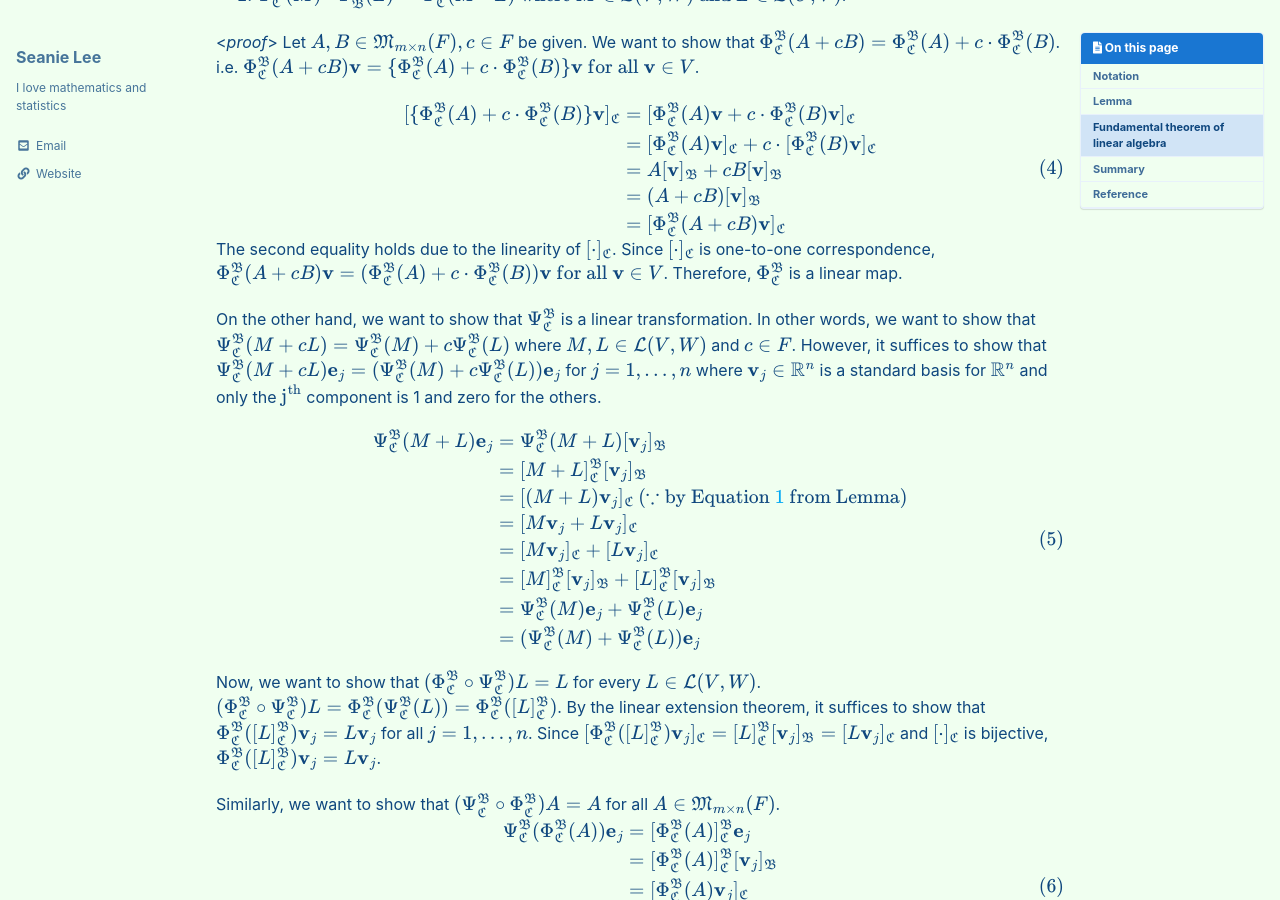
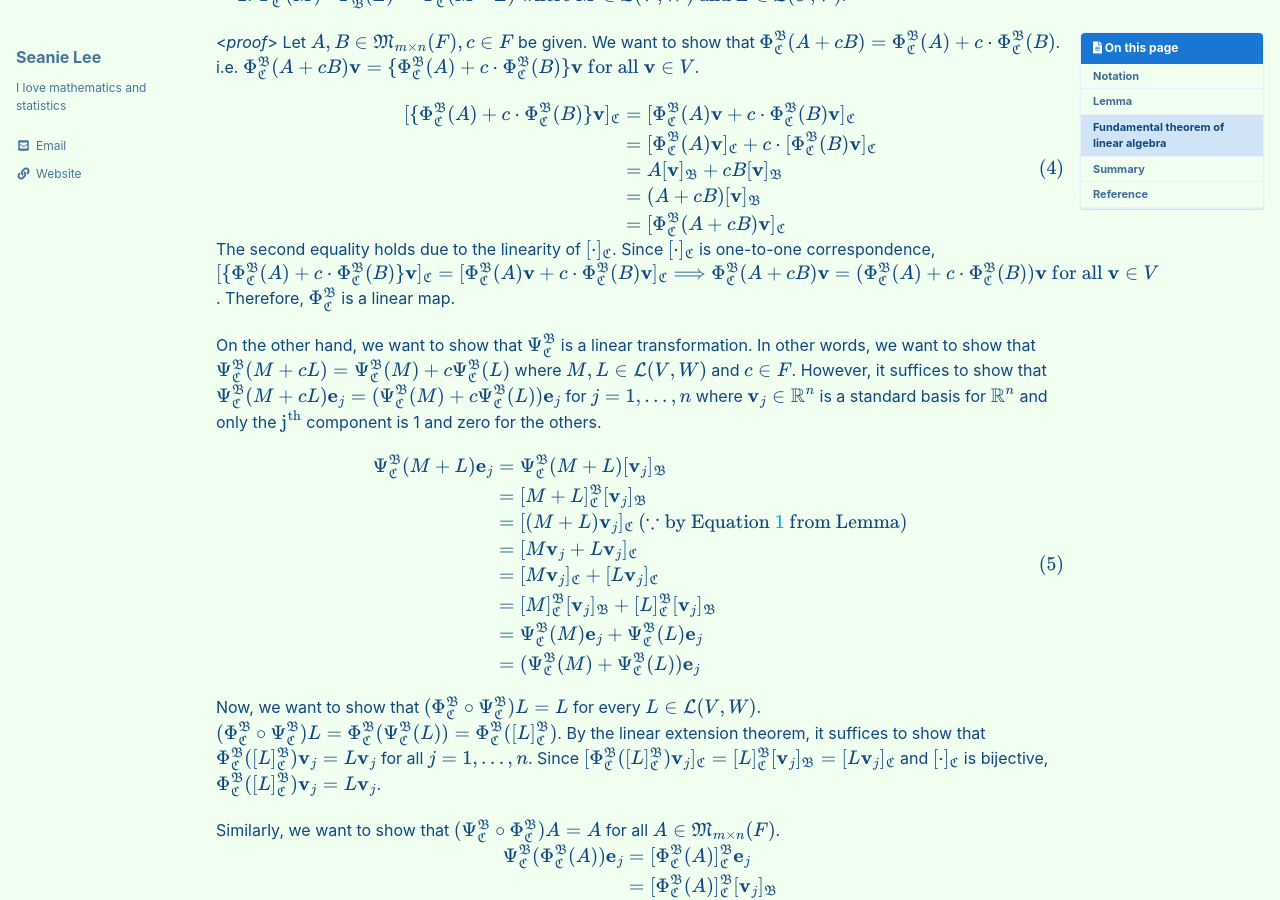
Before and after one commit to seanie12/blog, a Jekyll site: the page built from _posts/2020-12-30-fudamental-theorem-of-linear-algebra.md, in a window 1280 px wide and 900 px high, scrolled down 1263 px. Built offline with Jekyll 4.4.1, drawn with Linux system fonts in a browser that asks for light colours; cached includes are drawn as plain includes; formulas are drawn with MathJax 3.

Commit message:
Update 2020-12-30-fudamental-theorem-of-linear-algebra.md

```diff
--- a/_posts/2020-12-30-fudamental-theorem-of-linear-algebra.md
+++ b/_posts/2020-12-30-fudamental-theorem-of-linear-algebra.md
@@ -75,7 +75,7 @@ $$\begin{align}
 &= [\Phi^{\mathfrak{B}}_{\mathfrak{C}}(A + cB)\mathbf{v}]_{\mathfrak{C}}
 \end{split}
 \end{align}$$
-The second equality holds due to the linearity of $$[\cdot]_{\mathfrak{C}}$$. Since $$[\cdot]_{\mathfrak{C}}$$ is one-to-one correspondence, $$\Phi^{\mathfrak{B}}_{\mathfrak{C}}(A + cB) \mathbf{v} = (\Phi^{\mathfrak{B}}_{\mathfrak{C}}(A) + c \cdot \Phi^{\mathfrak{B}}_{\mathfrak{C}}(B) )  \mathbf{v} \text{ for all } \mathbf{v} \in V$$. Therefore, $$\Phi^{\mathfrak{B}}_{\mathfrak{C}}$$ is a linear map.
+The second equality holds due to the linearity of $$[\cdot]_{\mathfrak{C}}$$. Since $$[\cdot]_{\mathfrak{C}}$$ is one-to-one correspondence, $$ [\{\Phi^{\mathfrak{B}}_{\mathfrak{C}}(A) + c\cdot\Phi^{\mathfrak{B}}_{\mathfrak{C}} (B)\} \mathbf{v} ]_{\mathfrak{C}} = [\Phi^{\mathfrak{B}}_{\mathfrak{C}}(A)\mathbf{v} + c \cdot \Phi^{\mathfrak{B}}_{\mathfrak{C}}(B)\mathbf{v}]_{\mathfrak{C}} \Longrightarrow \Phi^{\mathfrak{B}}_{\mathfrak{C}}(A + cB) \mathbf{v} = (\Phi^{\mathfrak{B}}_{\mathfrak{C}}(A) + c \cdot \Phi^{\mathfrak{B}}_{\mathfrak{C}}(B) )  \mathbf{v} \text{ for all } \mathbf{v} \in V$$. Therefore, $$\Phi^{\mathfrak{B}}_{\mathfrak{C}}$$ is a linear map.
 
 On the other hand, we want to show that $$\Psi^{\mathfrak{B}}_{\mathfrak{C}}$$ is a linear transformation. In other words, we want to show that $$\Psi^{\mathfrak{B}}_{\mathfrak{C}}(M + cL) = \Psi^{\mathfrak{B}}_{\mathfrak{C}}(M) + c \Psi^{\mathfrak{B}}_{\mathfrak{C}}(L)$$ where $$M, L \in \mathcal{L}(V,W)$$ and $$c \in F$$. However, it suffices to show that $$\Psi^{\mathfrak{B}}_{\mathfrak{C}}(M + cL) \mathbf{e}_j= (\Psi^{\mathfrak{B}}_{\mathfrak{C}}(M) + c \Psi^{\mathfrak{B}}_{\mathfrak{C}}(L))\mathbf{e}_j$$ for $$j=1, \ldots,n$$ where $$\mathbf{v}_j \in \mathbb{R}^n$$ is a standard basis for $$\mathbb{R}^n$$ and only the $$\text{j}^{\text{th}}$$ component is 1 and zero for the others.
 
```
